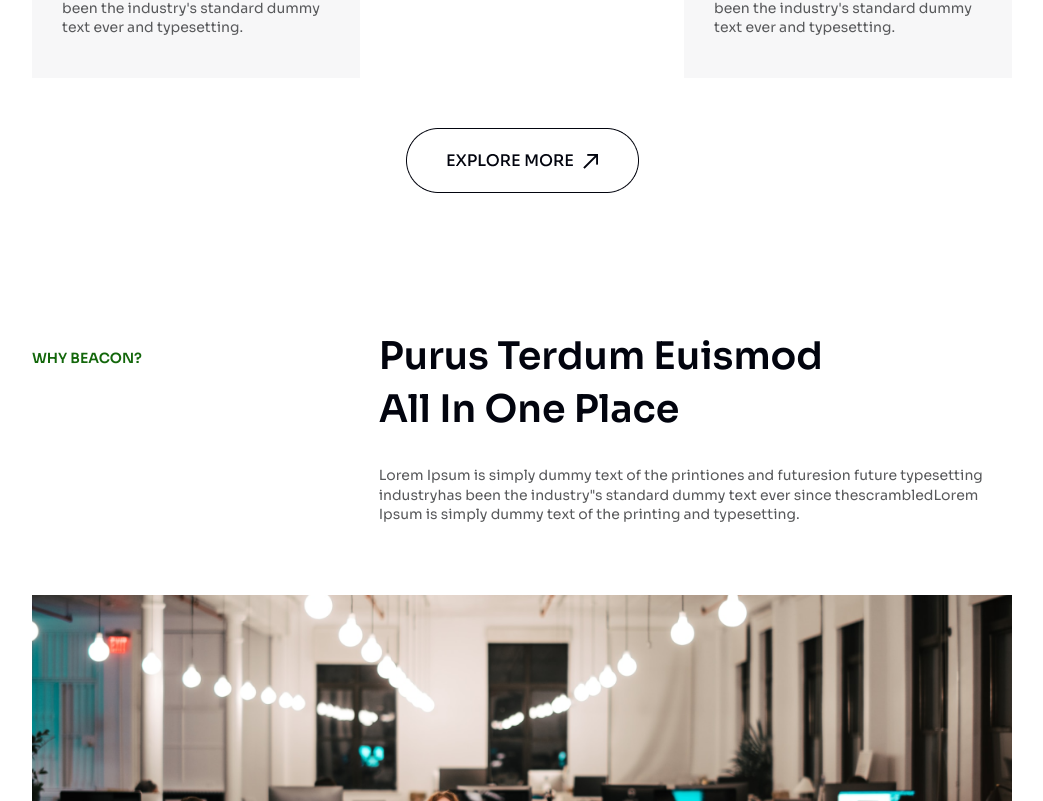
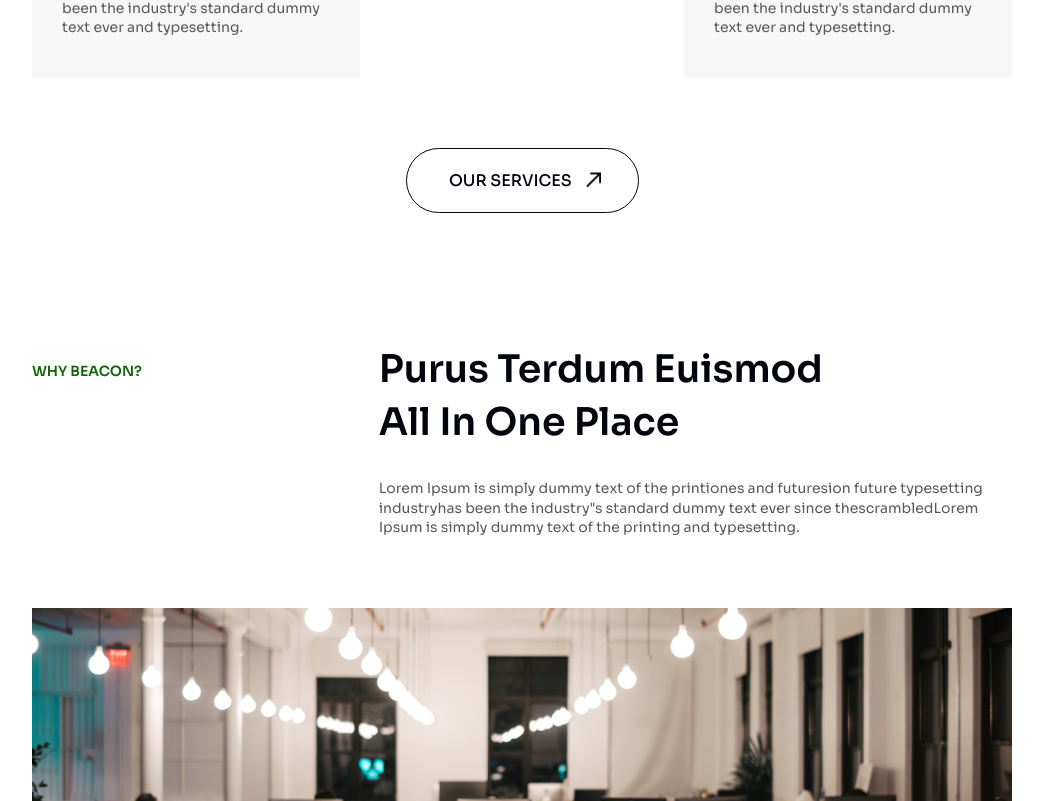
Before and after one commit to beacon-global/Beacon, a Next.js app: page / in a window 1280 px wide. Shown: the part 2939-3740 px from the top of the page, without its empty margins (118-1161 px from the left). Built offline with nearby package versions, Linux system fonts and the light colour scheme.

Commit message:
v1.9 buttonAnimation

```diff
--- a/src/app/components/Blogs.js
+++ b/src/app/components/Blogs.js
@@ -59,14 +59,10 @@ function Blogs() {
         ))}
       </div>
 
-      <div className="servicesButton">
-        <button className="image-button">
-          <Image
-            src="/ServicesBtn.png"
-            width={233}
-            height={65}
-            alt="Image Alt Text"
-          />
+      <div className="hButtonContainer servicesButton">
+        <button className="btn">
+          Our Services{" "}
+          <Image src="/Arrow.png" width={23} height={23} alt="heroContact" />
         </button>
       </div>
     </div>
--- a/src/app/components/Services.jsx
+++ b/src/app/components/Services.jsx
@@ -63,15 +63,31 @@ function Services() {
         ))}
       </div>
 
-      <div className="servicesButton">
-        <button className="image-button">
-          <Image
-            src="/ServicesBtn.png"
-            width={233}
-            height={65}
-            alt="Image Alt Text"
-          />
-        </button>
+      <div className="hButtonContainer servicesButton">
+        <div className="visibleWrapperContainer">
+          <div className="topVisibleContainer">
+            <a href="/pages/Services" className="btn">
+              Our Services
+              <Image
+                src="/Arrow.png"
+                width={23}
+                height={23}
+                alt="heroContact"
+              />
+            </a>
+          </div>
+          <div className="bottomVisibleContainer">
+            <a href="/pages/Services" className="btn">
+              Our Services
+              <Image
+                src="/Arrow.png"
+                width={23}
+                height={23}
+                alt="heroContact"
+              />
+            </a>
+          </div>
+        </div>
       </div>
     </div>
   );
--- a/src/app/globals.css
+++ b/src/app/globals.css
@@ -405,7 +405,57 @@ li{
 }
 
 .serviceContainer .servicesButton{
-  margin-top: -20px;
+  background-color: transparent;
+  border: 1px solid #02040E;
+  width: 233px;
+  height: 65px;
+  cursor: pointer;
+  display: flex;
+  flex-direction: column;
+  position: relative;
+  overflow: hidden;
+}
+
+.visibleWrapperContainer{
+  width: 100%;
+  height: 90%;
+  overflow: hidden;
+  position: relative;
+}
+
+.topVisibleContainer,
+.bottomVisibleContainer {
+  position: absolute;
+  top: 50%;
+  left: 50%;
+  transform: translate(-55%, -50%);
+  transition: transform 0.5s ease;
+}
+
+.topVisibleContainer {
+  transform: translate(-55%, -50%);
+}
+.bottomVisibleContainer {
+  transform: translate(-55%, 250%);
+}
+
+.hButtonContainer:hover .topVisibleContainer {
+  transform: translate(-55%, -250%);
+}
+
+.hButtonContainer:hover .bottomVisibleContainer {
+  transform: translate(-55%, -50%);
+}
+
+.servicesButton .btn{
+  color: #02040E;
+  color: #02040E;
+  font-size: 16px;
+  font-style: normal;
+  font-weight: 500;
+  line-height: 120%; /* 19.2px */
+  text-transform: uppercase;
+  white-space: nowrap;
 }
 
 /* Services End */
@@ -686,6 +736,13 @@ li{
   margin-top: -50px;
 }
 
+.blogsContainer .servicesButton{
+  background-color: transparent;
+  border: 1px solid #02040E;
+  width: 233px;
+  height: 65px;
+}
+
 /* Blogs End */
 
 /* FAQ Starts */
@@ -919,7 +976,6 @@ li{
   gap: 70px;
   align-items: center;
   width: 100%;
-
 }
 
 .servicesPageImageContainer{
```
